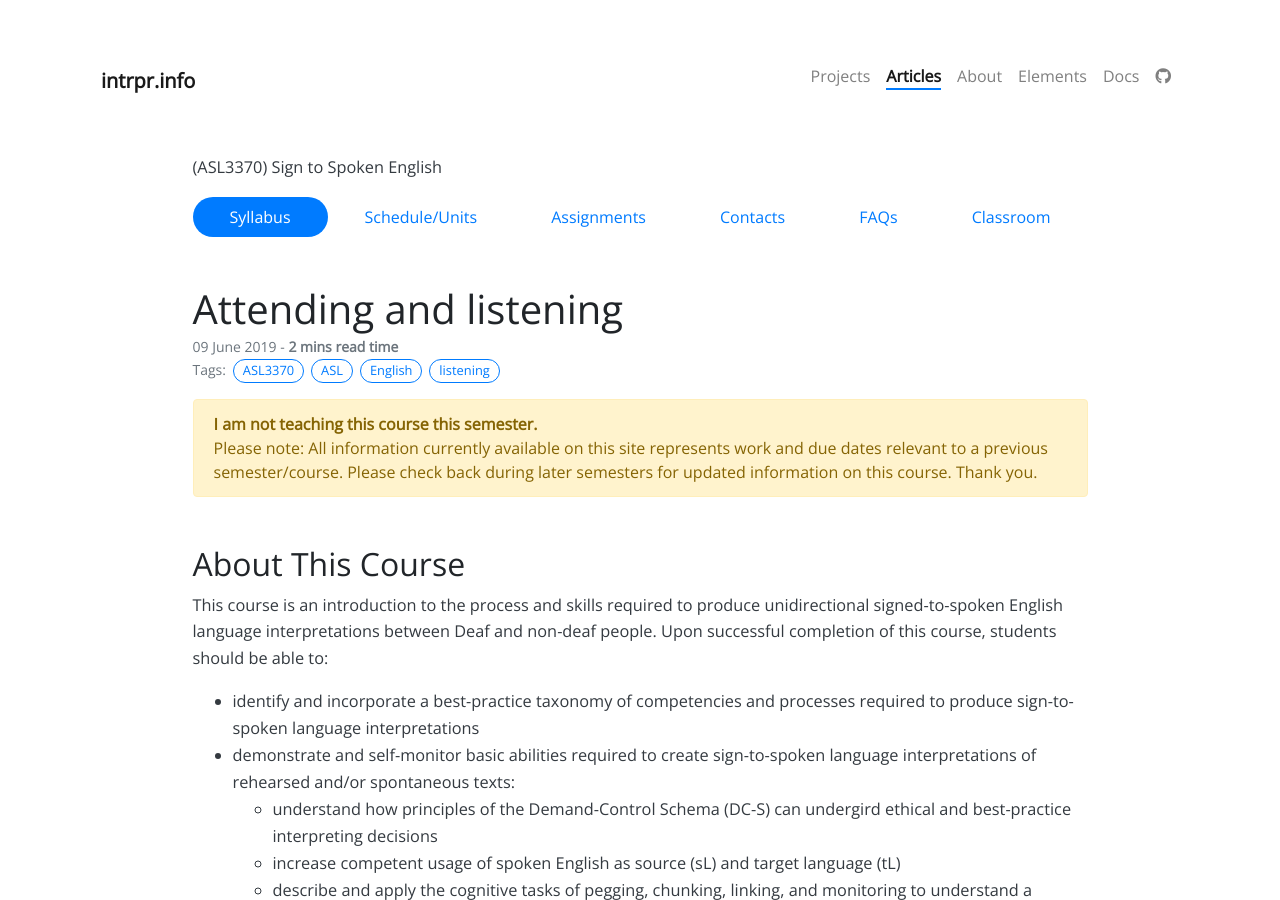
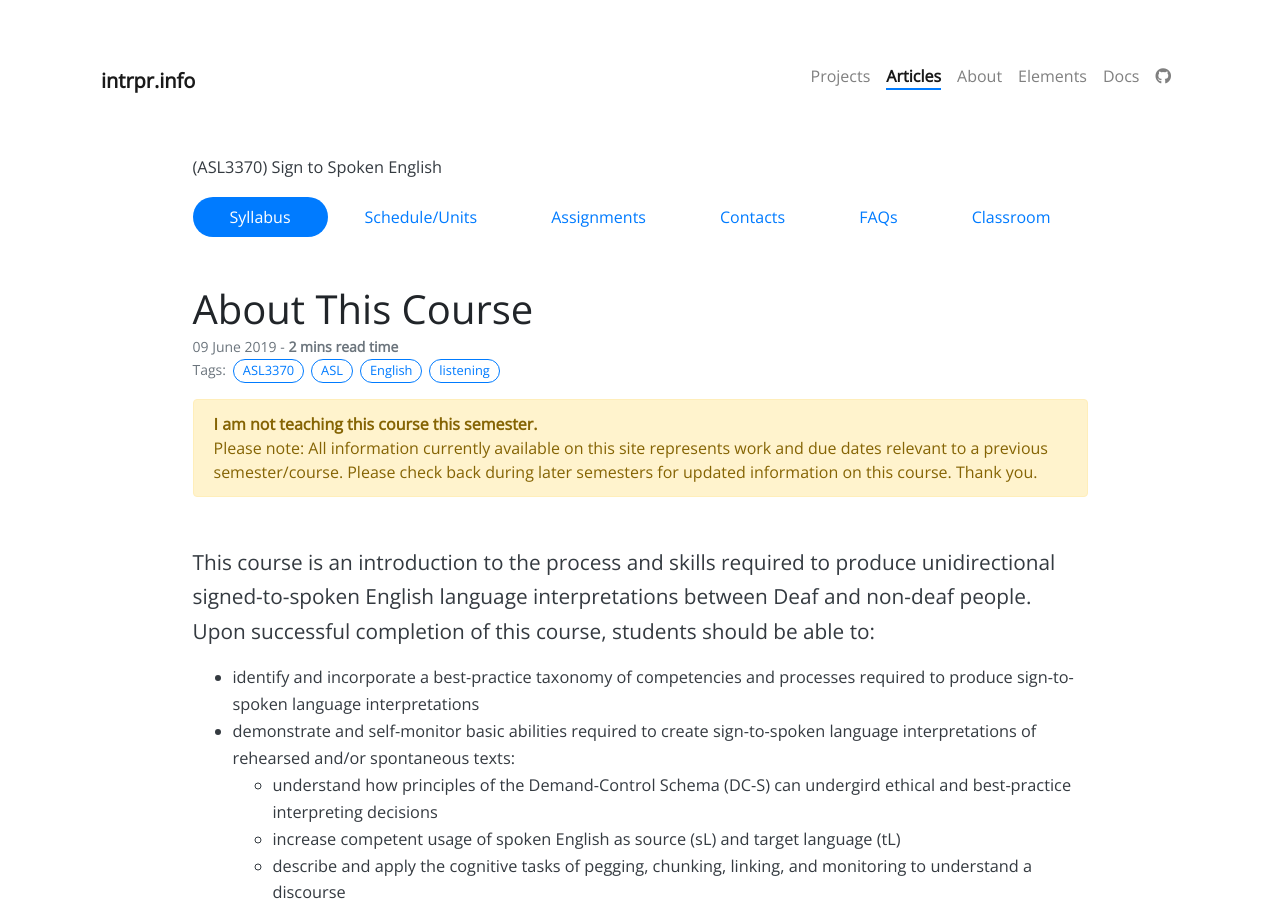
Before and after one commit to intrpr/jekyll-portfol-test, a Jekyll site: the page built from _posts/2019-06-09-intro-sign-to-spoken-english.md, in a window 1280 px wide and 900 px high. Built offline with Jekyll 4.4.1, drawn with Linux system fonts in a browser that asks for light colours; nearby versions of some CDN libraries; our own code applies the rules of GitHub Pages for plain Markdown files; comment, search, counter and statistics services are not loaded.

Commit message:
Update 2019-06-09-intro-sign-to-spoken-english.md

```diff
--- a/_posts/2019-06-09-intro-sign-to-spoken-english.md
+++ b/_posts/2019-06-09-intro-sign-to-spoken-english.md
@@ -1,5 +1,5 @@
 ---
-title: Attending and listening
+title: About This Course
 course: (ASL3370) Sign to Spoken English
 tags: [ASL3370, ASL, English, listening]
 style:
@@ -9,8 +9,7 @@ description: This course is an introduction to the skills and processes required
 
 {% include not-teaching.html %}
 
-## About This Course
-This course is an introduction to the process and skills required to produce unidirectional signed-to-spoken English language interpretations between Deaf and non-deaf people. Upon successful completion of this course, students should be able to:
+<p class="lead">This course is an introduction to the process and skills required to produce unidirectional signed-to-spoken English language interpretations between Deaf and non-deaf people. Upon successful completion of this course, students should be able to:</p>
 
 * identify and incorporate a best-practice taxonomy of competencies and processes required to produce sign-to-spoken language interpretations
 * demonstrate and self-monitor basic abilities required to create sign-to-spoken language interpretations of rehearsed and/or spontaneous texts:
```
